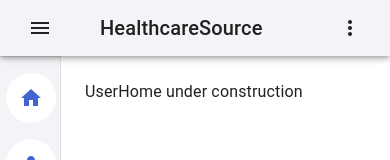
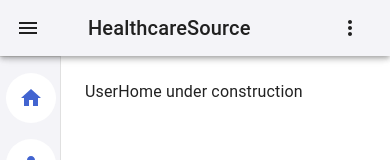
Before and after one commit to Amrhub/healthCare-source, a React (Vite) app: page /user in a window 390 px wide. Shown: the top 160 px of the page. Built offline with nearby package versions, Linux system fonts and the light colour scheme.

Commit message:
fix: hamburger menu in mobile view

```diff
--- a/src/Routes/Index.tsx
+++ b/src/Routes/Index.tsx
@@ -1,11 +1,13 @@
 import React from 'react';
 import { Route, Routes } from 'react-router-dom';
+
 import Community from '../components/Community/Community';
 import Profile from '../components/Profile/Profile';
+import Stories from '../components/Stories/Stories';
+import Support from '../components/Support/Support';
 import Home from '../components/User/Home/Home';
 import ReportHistory from '../components/User/ReportHistory/ReportHistory';
-import Stories from '../components/Stories/Stories';
-import Support from '../components/Support/Support';
+
 import { userRoutes } from './Routes';
 
 const index = () => {
--- a/src/components/AuthLayout/AuthLayout.tsx
+++ b/src/components/AuthLayout/AuthLayout.tsx
@@ -1,41 +1,38 @@
-import * as React from 'react';
-import Box from '@mui/material/Box';
-import Toolbar from '@mui/material/Toolbar';
-import IconButton from '@mui/material/IconButton';
-import Typography from '@mui/material/Typography';
-import Badge from '@mui/material/Badge';
-import MenuItem from '@mui/material/MenuItem';
-import Menu from '@mui/material/Menu';
-import MenuIcon from '@mui/icons-material/Menu';
-import AccountCircle from '@mui/icons-material/AccountCircle';
-import MailIcon from '@mui/icons-material/Mail';
-import NotificationsIcon from '@mui/icons-material/Notifications';
-import MoreIcon from '@mui/icons-material/MoreVert';
-import { styled, useTheme, Theme, CSSObject } from '@mui/material/styles';
-import MuiDrawer from '@mui/material/Drawer';
-import MuiAppBar, { AppBarProps as MuiAppBarProps } from '@mui/material/AppBar';
-import List from '@mui/material/List';
-import CssBaseline from '@mui/material/CssBaseline';
-import Divider from '@mui/material/Divider';
-import ChevronLeftIcon from '@mui/icons-material/ChevronLeft';
-import ChevronRightIcon from '@mui/icons-material/ChevronRight';
-import ListItem from '@mui/material/ListItem';
-import ListItemIcon from '@mui/material/ListItemIcon';
-import ListItemText from '@mui/material/ListItemText';
-import GroupsIcon from '@mui/icons-material/Groups';
 import {
   AutoStories,
   ExpandMore,
   HistoryToggleOff,
   SupportAgentRounded,
 } from '@mui/icons-material';
+import AccountCircle from '@mui/icons-material/AccountCircle';
+import ChevronLeftIcon from '@mui/icons-material/ChevronLeft';
+import ChevronRightIcon from '@mui/icons-material/ChevronRight';
+import GroupsIcon from '@mui/icons-material/Groups';
 import HomeSharpIcon from '@mui/icons-material/HomeSharp';
+import MailIcon from '@mui/icons-material/Mail';
+import MenuIcon from '@mui/icons-material/Menu';
+import MoreIcon from '@mui/icons-material/MoreVert';
+import NotificationsIcon from '@mui/icons-material/Notifications';
+import PersonIcon from '@mui/icons-material/Person';
+import { Avatar, Container, IconButton, ListItem, List, Menu } from '@mui/material';
+import MuiAppBar, { AppBarProps as MuiAppBarProps } from '@mui/material/AppBar';
+import Badge from '@mui/material/Badge';
+import Box from '@mui/material/Box';
+import CssBaseline from '@mui/material/CssBaseline';
+import Divider from '@mui/material/Divider';
+import MuiDrawer from '@mui/material/Drawer';
+import ListItemIcon from '@mui/material/ListItemIcon';
+import ListItemText from '@mui/material/ListItemText';
+import MenuItem from '@mui/material/MenuItem';
+import { styled, useTheme, Theme, CSSObject } from '@mui/material/styles';
+import Toolbar from '@mui/material/Toolbar';
+import Typography from '@mui/material/Typography';
+import { ThemeProvider } from '@mui/system';
+import * as React from 'react';
+
 import { BRAND_NAME } from '../../abstracts/common';
+import MyNavLink from '../../abstracts/NavLink';
 import { userRoutes } from '../../Routes/Routes';
-import { ThemeProvider } from '@mui/system';
-import MyNavLink from '../../abstracts/NavLink';
-import PersonIcon from '@mui/icons-material/Person';
-import { Avatar, Container, Popover } from '@mui/material';
 
 const drawerWidth = 240;
 const drawerWidthClosedDesktop = 100 / 8;
@@ -107,7 +104,7 @@
       ...closedMixin(theme),
       '& .MuiDrawer-paper': closedMixin(theme),
     }),
-  })
+  }),
 );
 
 const AuthLayout = ({ children }: { children: React.ReactNode }) => {
@@ -122,7 +119,9 @@
     setOpen(false);
   };
   const [anchorEl, setAnchorEl] = React.useState<null | HTMLElement>(null);
-  const [mobileMoreAnchorEl, setMobileMoreAnchorEl] = React.useState<null | HTMLElement>(null);
+  const [mobileMoreAnchorEl, setMobileMoreAnchorEl] = React.useState<null | HTMLElement>(
+    null,
+  );
 
   const isMenuOpen = Boolean(anchorEl);
   const isMobileMenuOpen = Boolean(mobileMoreAnchorEl);
@@ -146,7 +145,13 @@
 
   const menuId = 'primary-search-account-menu';
   const renderMenu = (
-    <Menu anchorEl={anchorEl} id={menuId} keepMounted open={isMenuOpen} onClose={handleMenuClose}>
+    <Menu
+      anchorEl={anchorEl}
+      id={menuId}
+      keepMounted
+      open={isMenuOpen}
+      onClose={handleMenuClose}
+    >
       <MenuItem onClick={handleMenuClose}>Profile</MenuItem>
       <MenuItem onClick={handleMenuClose}>My account</MenuItem>
     </Menu>
@@ -208,8 +213,13 @@
   return (
     <Box sx={{ display: 'flex', flexGrow: 1 }}>
       <CssBaseline />
-      <AppBar position="fixed" open={open} sx={{ backgroundColor: '#F4F4F8' }} color="default">
-        <Toolbar>
+      <AppBar
+        position="fixed"
+        open={open}
+        sx={{ backgroundColor: '#F4F4F8' }}
+        color="default"
+      >
+        <Toolbar sx={{ pl: { xs: '4px', md: '24px' } }}>
           <IconButton
             size="large"
             edge="start"
@@ -234,7 +244,11 @@
                 <MailIcon />
               </Badge>
             </IconButton>
-            <IconButton size="large" aria-label="show 17 new notifications" color="inherit">
+            <IconButton
+              size="large"
+              aria-label="show 17 new notifications"
+              color="inherit"
+            >
               <Badge badgeContent={17} color="error">
                 <NotificationsIcon />
               </Badge>
@@ -288,11 +302,11 @@
                   sx={{
                     display: 'flex',
                     paddingInline: `calc((${theme.spacing(
-                      drawerWidthClosedMobile
+                      drawerWidthClosedMobile,
                     )} + +1px - 50px) / 2)`,
                     [theme.breakpoints.up('sm')]: {
                       paddingInline: `calc((${theme.spacing(
-                        drawerWidthClosedDesktop
+                        drawerWidthClosedDesktop,
                       )} + +1px - 70px) / 2)`,
                     },
                   }}
```
Also changed, not shown: src/Routes/Routes.ts (renamed from src/Routes/Routes.tsx).
